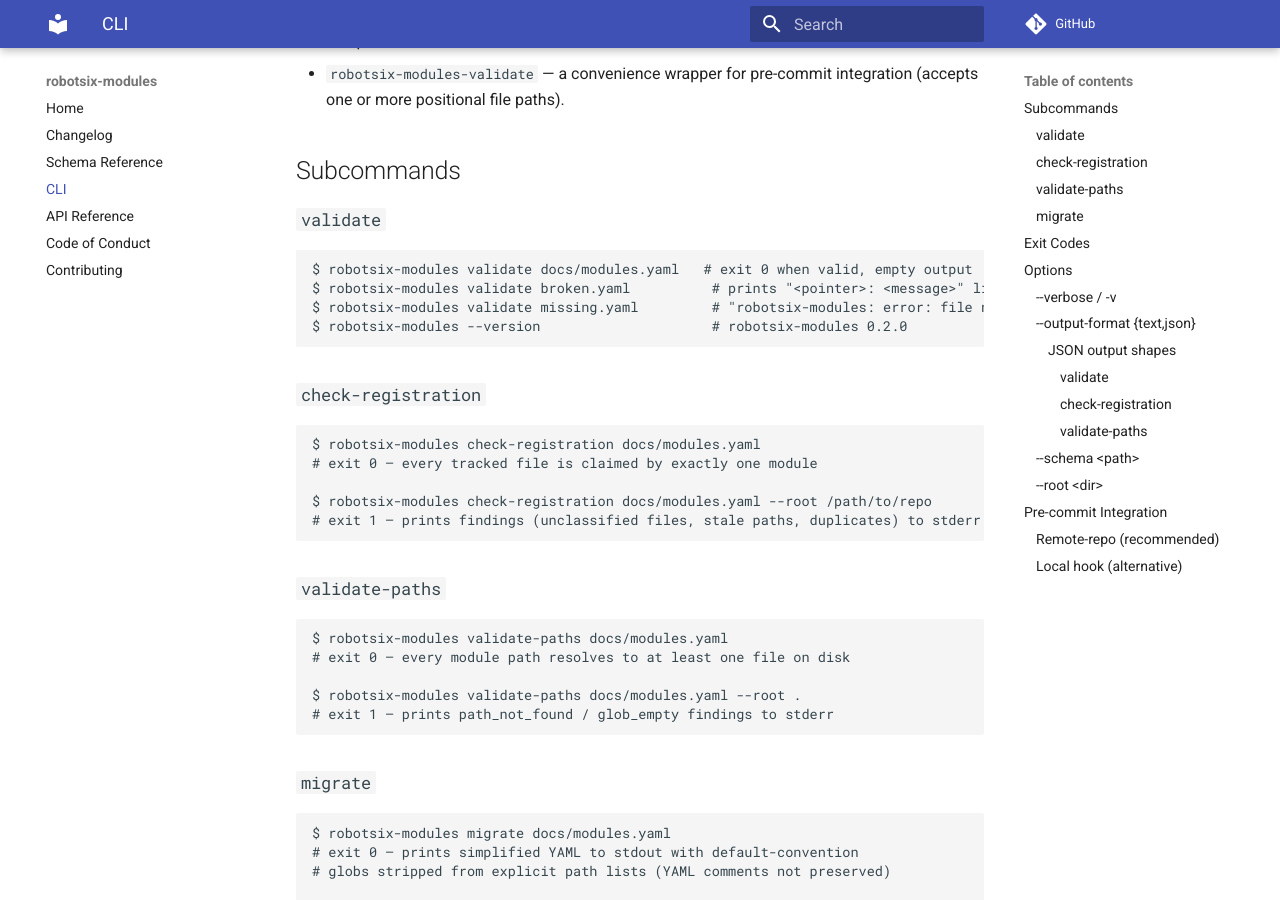
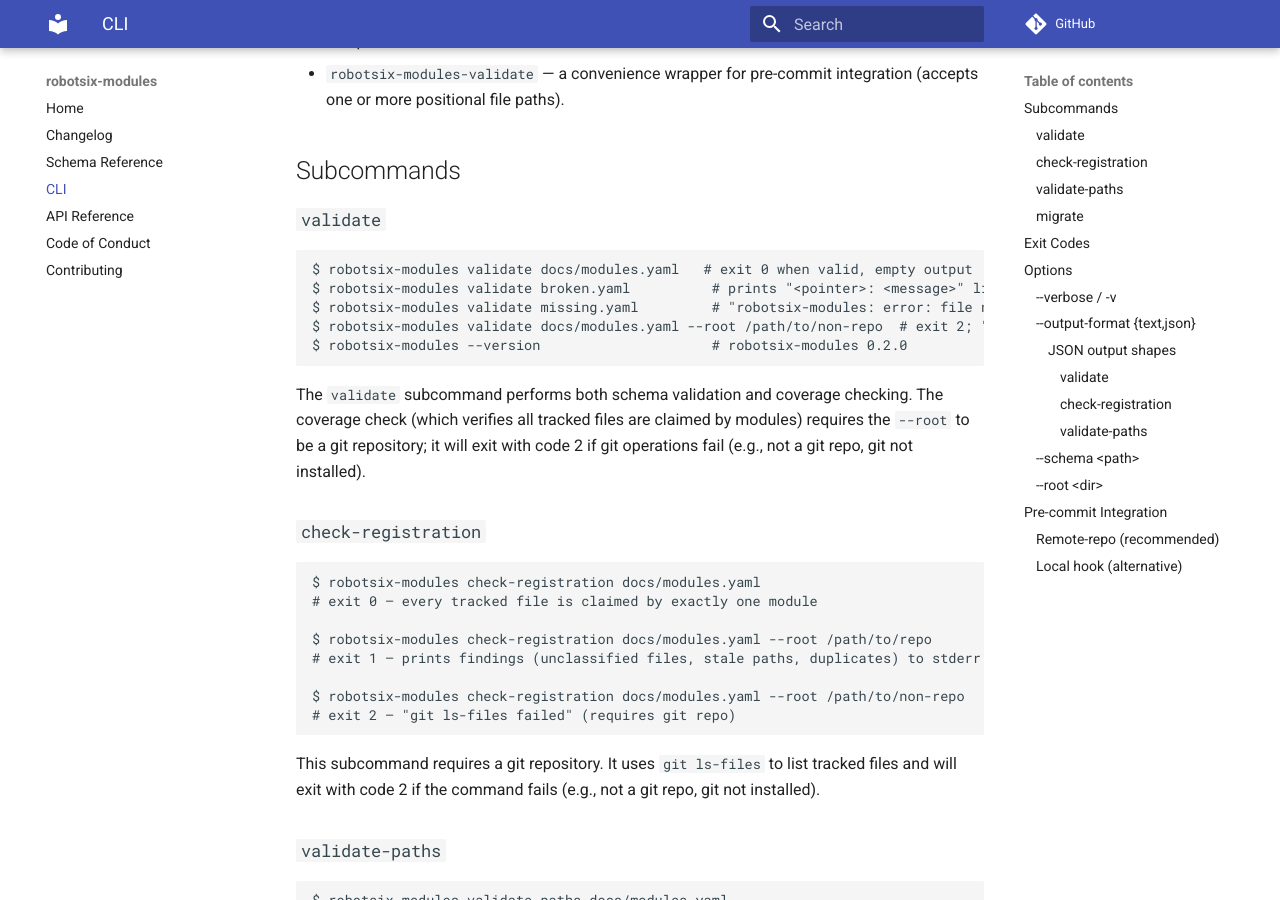
Before and after one commit to damien-robotsix/robotsix-modules, an MkDocs documentation site: the page built from docs/cli/usage.md, in a window 1280 px wide and 900 px high, scrolled down 219 px. Built offline with MkDocs 1.6.1 and Material for MkDocs 9.7.7, drawn with Linux system fonts in a browser that asks for light colours; comment, search, counter and statistics services are not loaded; some of the changed text lies outside the part shown.

Commit message:
fix: Make check_coverage surface GitOperationError instead of silently returning [] (non-git checkout) (20260903T202041Z-make-check-coverage-surface-gitoperation-f192) (#319)
* fix: Make check_coverage surface GitOperationError instead of silently returning [] (non-git checkout) (20260903T202041Z-make-check-coverage-surface-gitoperation-f192)

* mill(docs): Make check_coverage surface GitOperationError instead of silently returning [] (non-git checkout) (20260903T202041Z-make-check-coverage-surface-gitoperation-f192)

* ci: init git repo for wheel-install smoketest coverage root

check_coverage now surfaces GitOperationError in a non-git dir; the
smoketest's empty mktemp -d root tripped it. Use an empty git repo so
git ls-files returns no tracked files and coverage stays a no-op.

---------

Co-authored-by: robotsix-mill <mill@robotsix.local>

````diff
--- a/docs/cli/usage.md
+++ b/docs/cli/usage.md
@@ -15,8 +15,14 @@ The `robotsix-modules` package provides two CLI entry points:
 $ robotsix-modules validate docs/modules.yaml   # exit 0 when valid, empty output
 $ robotsix-modules validate broken.yaml          # prints "<pointer>: <message>" lines to stderr; exit 1
 $ robotsix-modules validate missing.yaml         # "robotsix-modules: error: file not found: ..."; exit 2
+$ robotsix-modules validate docs/modules.yaml --root /path/to/non-repo  # exit 2; "cannot run coverage check" (requires git repo)
 $ robotsix-modules --version                     # robotsix-modules 0.2.0
 ```
+
+The `validate` subcommand performs both schema validation and coverage checking.
+The coverage check (which verifies all tracked files are claimed by modules)
+requires the `--root` to be a git repository; it will exit with code 2 if git
+operations fail (e.g., not a git repo, git not installed).
 
 ### `check-registration`
 
@@ -26,7 +32,14 @@ $ robotsix-modules check-registration docs/modules.yaml
 
 $ robotsix-modules check-registration docs/modules.yaml --root /path/to/repo
 # exit 1 — prints findings (unclassified files, stale paths, duplicates) to stderr
+
+$ robotsix-modules check-registration docs/modules.yaml --root /path/to/non-repo
+# exit 2 — "git ls-files failed" (requires git repo)
 ```
+
+This subcommand requires a git repository. It uses `git ls-files` to list
+tracked files and will exit with code 2 if the command fails (e.g., not a git
+repo, git not installed).
 
 ### `validate-paths`
 
@@ -153,6 +166,10 @@ error.
 Use the wrapper entry point, which accepts one or more positional paths
 (pre-commit passes each matched file separately).
 
+> **Note:** The `validate-module-taxonomy` hook requires your repository to be
+> a git repository and have `git` installed. It will fail (exit 2) if run in a
+> non-git checkout.
+
 ### Remote-repo (recommended)
 
 Add the following to your `.pre-commit-config.yaml` (requires no global
````
Also changed, not shown: README.md (+23 -5 lines), 6 other files.
